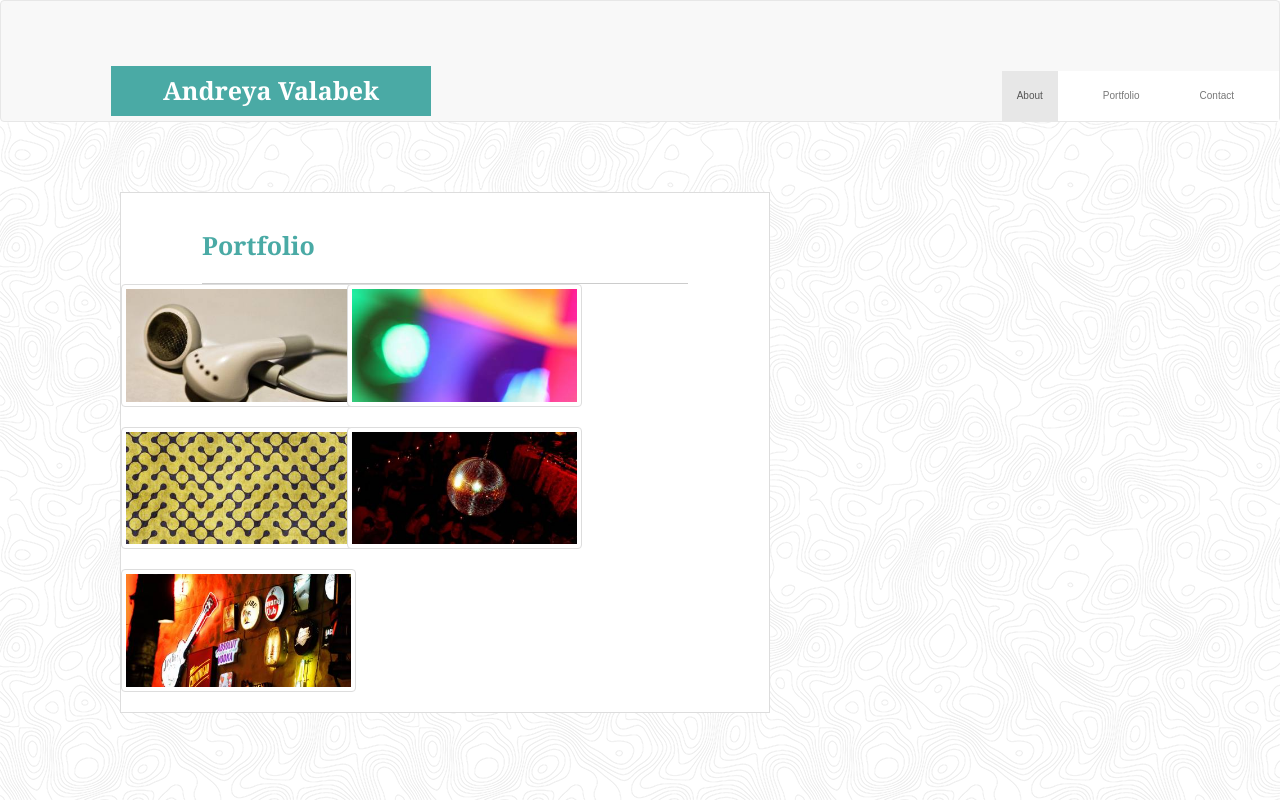
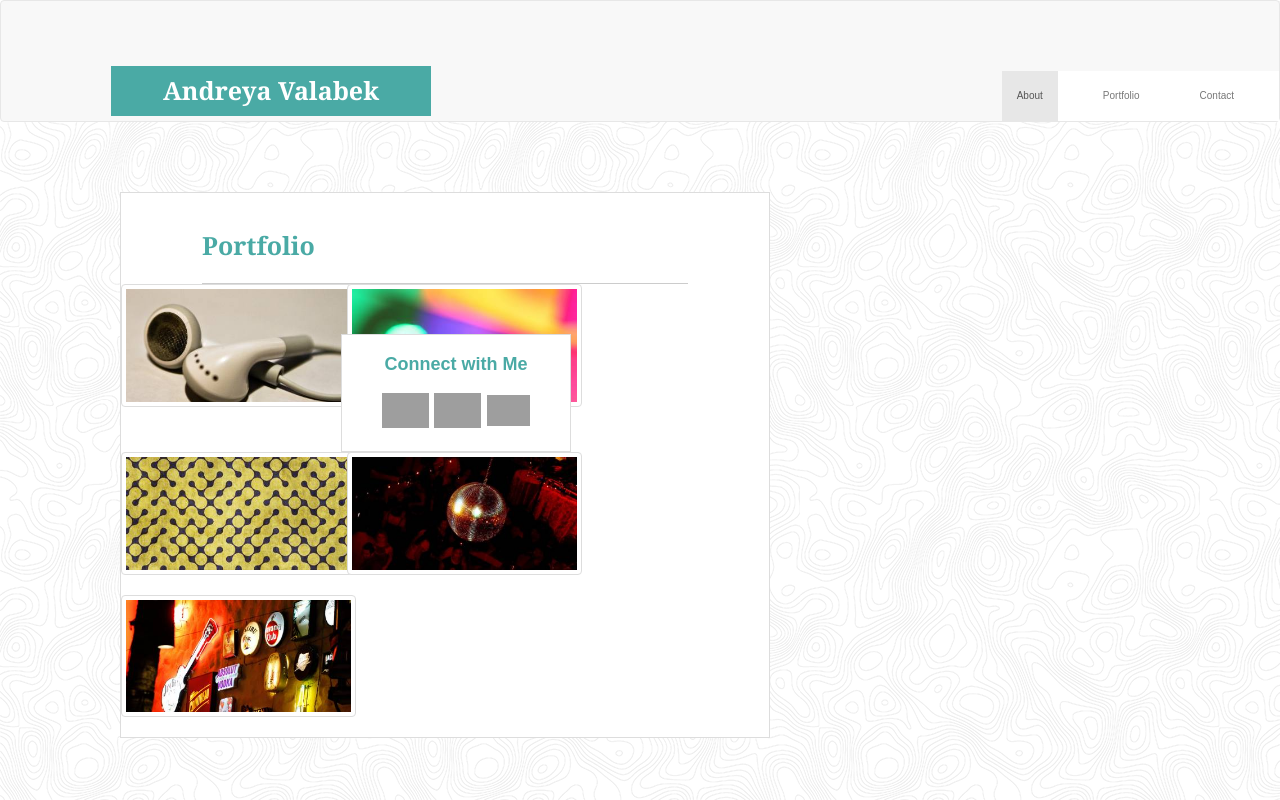
Before and after one commit to avalabek/Bootstrap-Portfolio, a plain HTML site: page portfolio.html in a window 1280 px wide. Drawn offline with nearby package versions, Linux system fonts and the light colour scheme; grey boxes are pictures that could not be loaded.

```diff
--- a/portfolio.html
+++ b/portfolio.html
@@ -58,9 +58,28 @@
 						<div class="col-md-4">
 						<img class="thumbnail" src="assets/images/205.jpg" alt="headphones" style="width:120%">
 						</div>
+
 							<div class="col-md-4">
-							<img class="thumbnail" src="assets/images/206.jpg" alt="bright colors" style="width:120%">
+								<img class="thumbnail" src="assets/images/206.jpg" alt="bright colors" style="width:120%">
 							</div>
+
+									<div class="row">
+										<div class="col-md-2">
+										<div class="sidebar">
+		 							<h3>Connect with Me</h3>
+
+									<a href="https://github.com/avalabek" target="_blank">
+		 							<img class="icon" src="https://cdn3.iconfinder.com/data/icons/free-social-icons/67/github_square_black-128.png">
+									</a>
+									<a href="https://www.linkedin.com/in/andreya-valabek-9b552b14" target="_blank">
+									<img class="icon" src="https://cdn3.iconfinder.com/data/icons/free-social-icons/67/linkedin_square_color-128.png">
+									</a>
+									<a href="https://stackoverflow.com/users/8545740/avalabek?tab=profile" target="_blank">
+									<img class="icon" id="stackoverflow" src="https://cdn3.iconfinder.com/data/icons/inficons/128/stackoverflow.png">
+									</a>
+									</div>
+								</div>
+								</div>
 						</div>
 
 				<div class="row">
@@ -81,6 +100,7 @@
 			</div>
 		</div>
 	</div>
+
 
 
 
```
